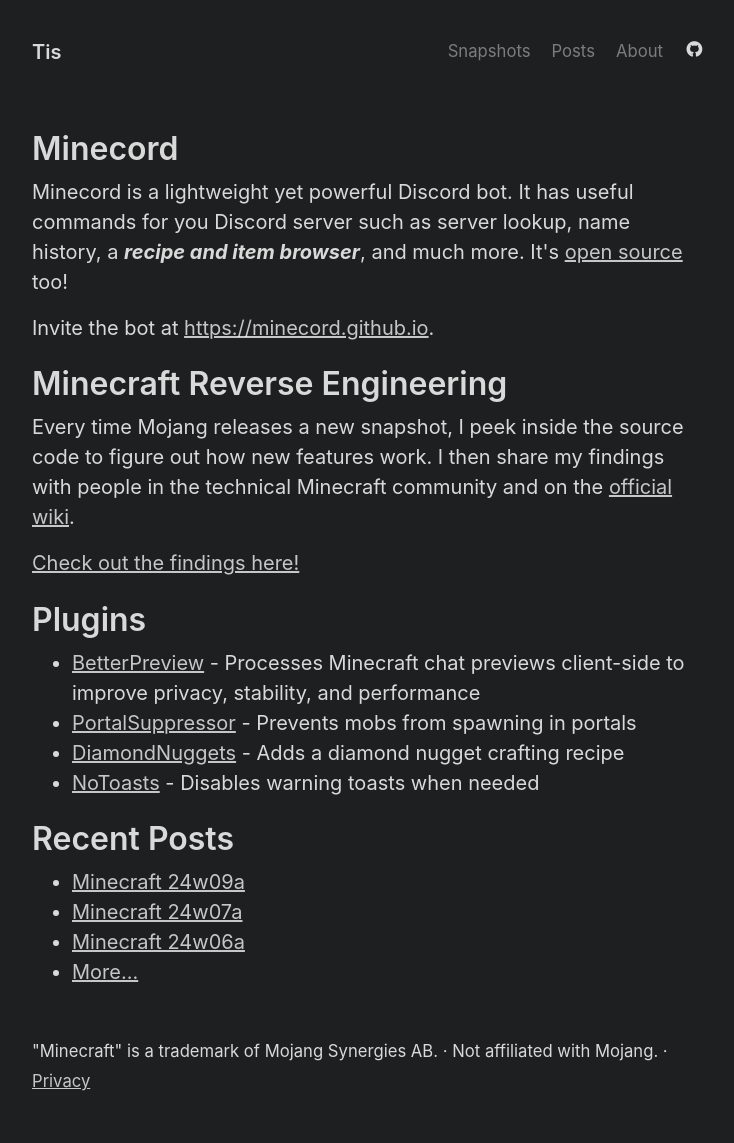
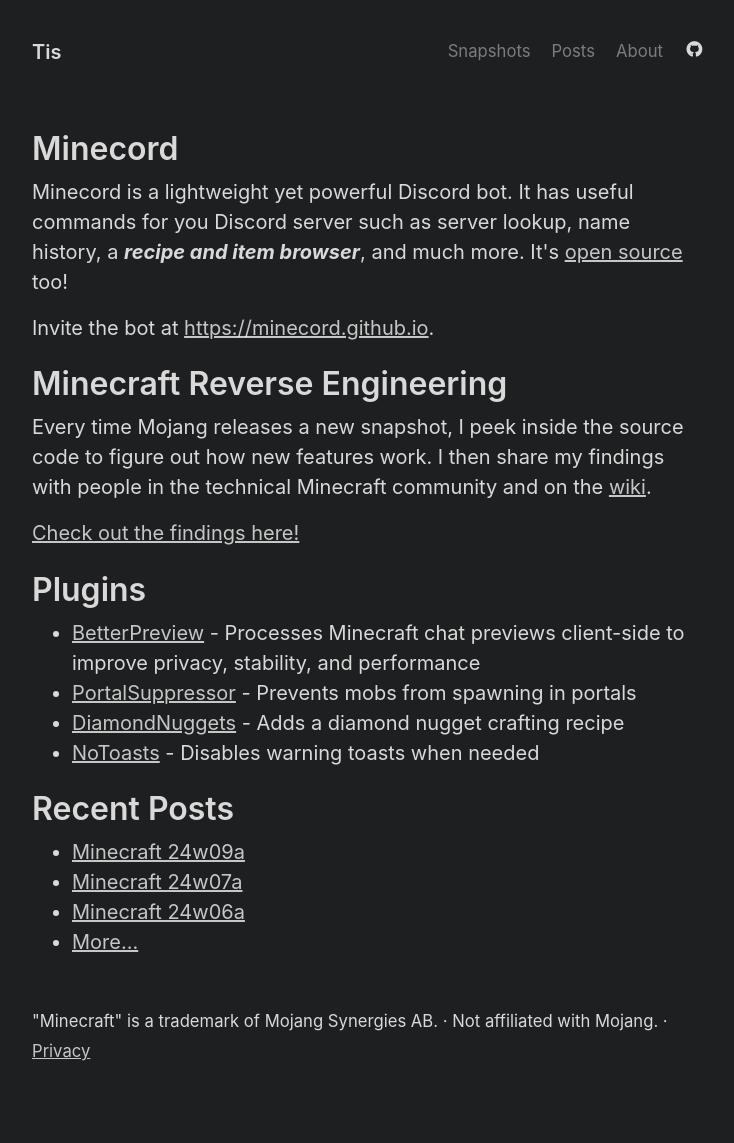
Before and after one commit to Tisawesomeness/tisawesomeness.github.io, a Jekyll site: the page built from index.html, in a window 1280 px wide. Shown: the whole page, without its empty margins (272-1006 px from the left). Built offline with Jekyll 4.4.1, drawn with Linux system fonts in a browser that asks for light colours; the list of posts is cut into pages by our own code; comment, search, counter and statistics services are not loaded; after the commit the page ends 1113 px from its top, so only the background shows below that.

Commit message:
Update index.html

```diff
--- a/index.html
+++ b/index.html
@@ -12,7 +12,7 @@
 
 <h1>Minecraft Reverse Engineering</h1>
 <p>
-  Every time Mojang releases a new snapshot, I peek inside the source code to figure out how new features work. I then share my findings with people in the technical Minecraft community and on the <a href="https://minecraft.fandom.com">official wiki</a>.
+  Every time Mojang releases a new snapshot, I peek inside the source code to figure out how new features work. I then share my findings with people in the technical Minecraft community and on the <a href="https://minecraft.wiki">wiki</a>.
 </p>
 <a href="/snapshots">Check out the findings here!</a>
 
```
